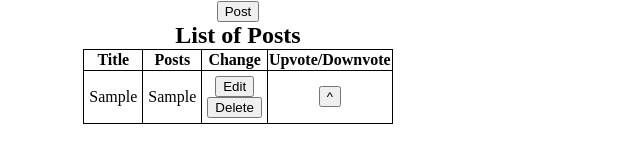
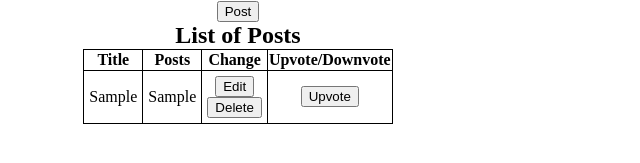
Before and after one commit to aurolazeneli/training-project, a React (Create React App) app in the folder training-project/: page / in a window 1280 px wide. Both pictures are taken after typing "Sample", "Sample" into the empty fields and a click on the button "Post". Shown: the part 193-356 px from the top of the page, without its empty margins (402-1042 px from the left). Built offline with nearby package versions, Linux system fonts and the light colour scheme.

Commit message:
added the upvote/downvote part

```diff
--- a/training-project/src/components/Home.js
+++ b/training-project/src/components/Home.js
@@ -16,6 +16,7 @@ class Home extends React.Component {
         this.handleChange = this.handleChange.bind(this);
         this.handleSubmit = this.handleSubmit.bind(this);
         this.handleRemove = this.handleRemove.bind(this);
+        this.handleEdit = this.handleEdit.bind(this);
     }
 
     handleChange(event) {
--- a/training-project/src/components/UserList.js
+++ b/training-project/src/components/UserList.js
@@ -1,14 +1,18 @@
 import React from 'react';
 
 class UserList extends React.Component {
+    state= {clicked: true}
     render() {
+
         const users = this.props.users.map((e, i) => {
+
             return (
                 <tr key={i}>
                     <td>{e.title}</td>
                     <td>{e.post}</td>
-                    <td><button>Edit</button><br/><button onClick={()=>this.props.handleRemove(i)}>Delete</button></td>
-                    <td><button>^</button></td>
+                    <td><button onClick={()=>this.props.handleEdit(i)}>Edit</button><br/>
+                        <button onClick={()=>this.props.handleRemove(i)}>Delete</button></td>
+                    <td><button onClick= {() => this.setState({clicked: !this.state.clicked})}>{ this.state.clicked? 'Upvote' : 'Downvote'}</button></td>
                 </tr>
             );
         })
```
